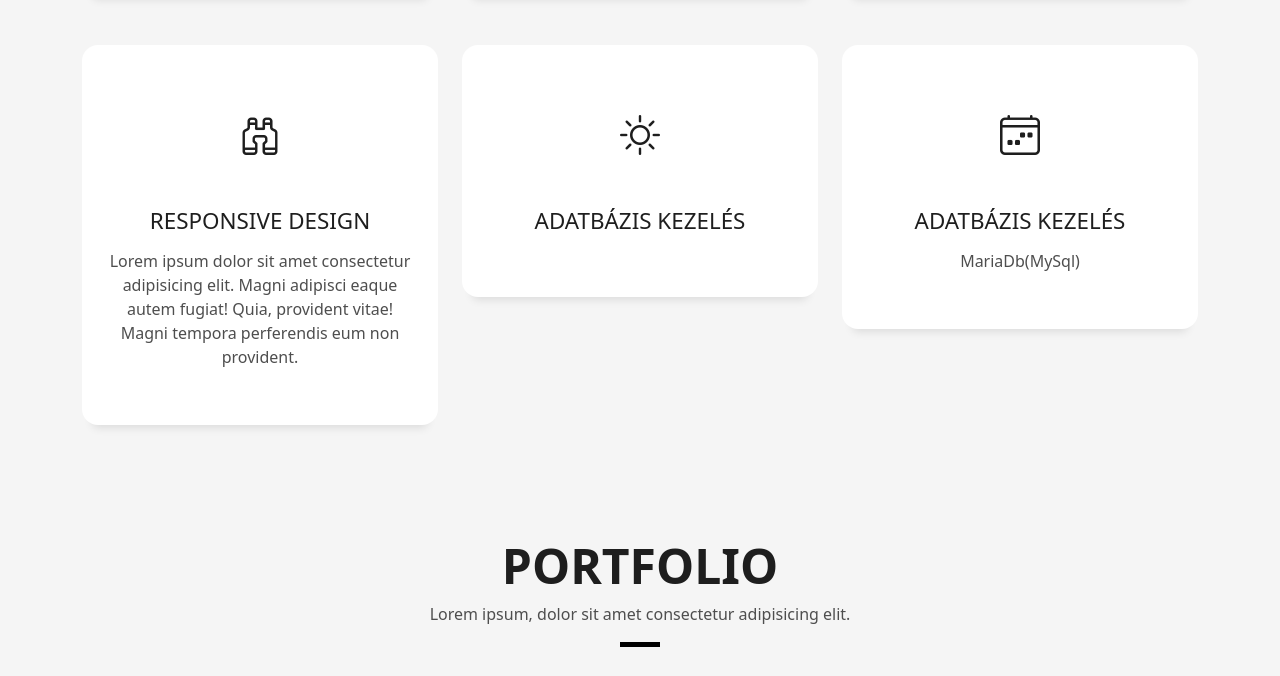
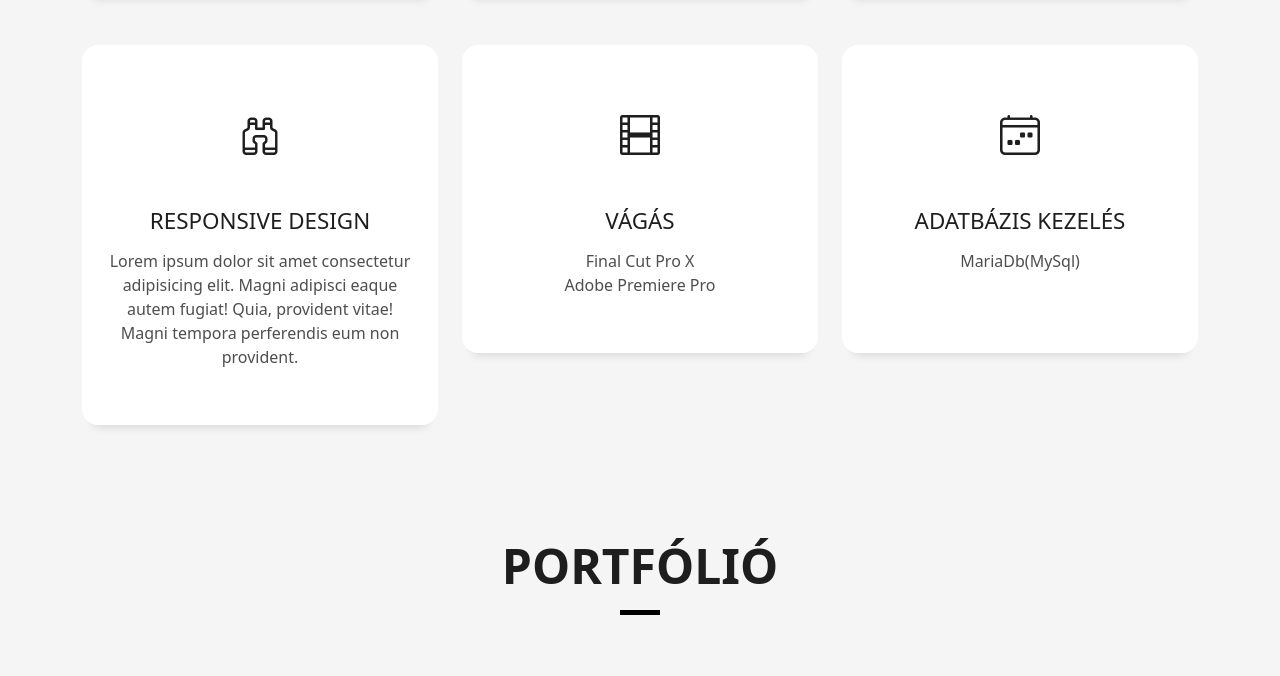
Before and after one commit to gillichnorbert/portfolio, a plain HTML site: page index.html in a window 1280 px wide. Shown: the part 2079-2755 px from the top of the page. Drawn offline with Linux system fonts and the light colour scheme.

Commit message:
Bővítve

```diff
--- a/index.html
+++ b/index.html
@@ -204,13 +204,12 @@
           <div class="col-md-4">
             <div class="service-box">
               <div class="service-ico">
-                <span class="ico-circle"><i class="bi bi-brightness-high"></i></span>
+                <span class="ico-circle"><i class="bi bi-film"></i></span>
               </div>
               <div class="service-content">
-                <h2 class="s-title">Adatbázis kezelés</h2>
+                <h2 class="s-title">Vágás</h2>
                 <p class="s-description text-center">
-
-
+                  Final Cut Pro X <br> Adobe Premiere Pro
                 </p>
               </div>
             </div>
@@ -223,7 +222,7 @@
               <div class="service-content">
                 <h2 class="s-title">Adatbázis kezelés</h2>
                 <p class="s-description text-center">
-                  MariaDb(MySql)
+                  MariaDb(MySql) <br> <br>
                 </p>
               </div>
             </div>
@@ -239,10 +238,10 @@
           <div class="col-sm-12">
             <div class="title-box text-center">
               <h3 class="title-a">
-                Portfolio
+                Portfólió
               </h3>
               <p class="subtitle-a">
-                Lorem ipsum, dolor sit amet consectetur adipisicing elit.
+
               </p>
               <div class="line-mf"></div>
             </div>
@@ -427,14 +426,12 @@
                         mollitia inventore?
                       </p>
                       <ul class="list-ico">
-                        <li><span class="bi bi-geo-alt"></span> 329 WASHINGTON ST BOSTON, MA 02108</li>
-                        <li><span class="bi bi-phone"></span> (617) 557-0089</li>
                         <li><span class="bi bi-envelope"></span> gillich.norbert@icloud.com</li>
                       </ul>
                     </div>
                     <div class="socials">
                       <ul>
-                        <li><a href="https://tiktok.com/gillichnorbert_"><span class="ico-circle"><i class="bi bi-tiktok"></i></span></a></li>
+                        <li><a href="https://tiktok.com/@gillichnorbert_"><span class="ico-circle"><i class="bi bi-tiktok"></i></span></a></li>
                         <li><a href="https://www.instagram.com/gillichnorbert/"><span class="ico-circle"><i class="bi bi-instagram"></i></span></a></li>
                         <li><a href="https://github.com/gillichnorbert"><span class="ico-circle"><i class="bi bi-github"></i></span></a></li>
                         <li><a href=""><span class="ico-circle"><i class="bi bi-linkedin"></i></span></a></li>
```
Also changed, not shown: 1 other file.
